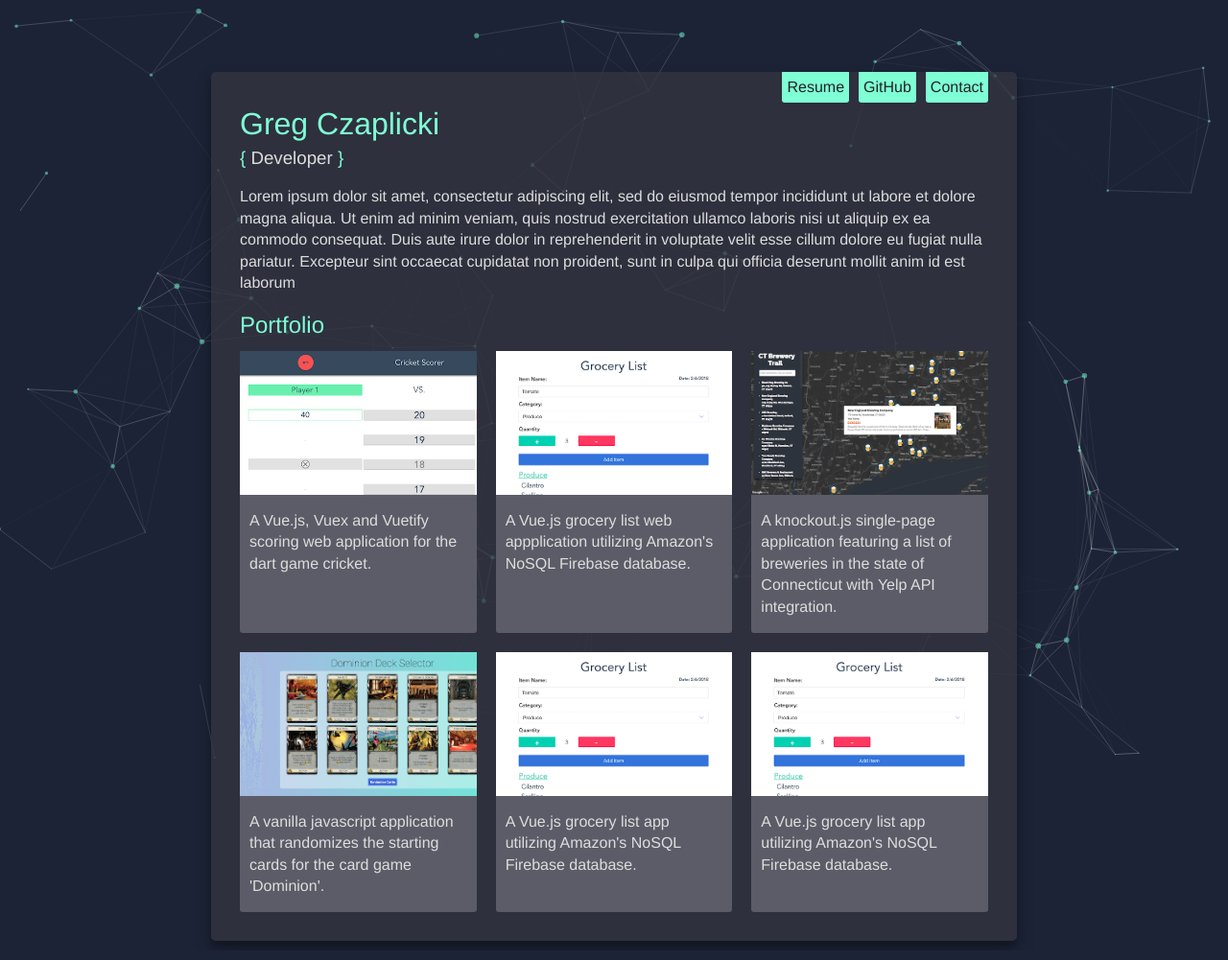
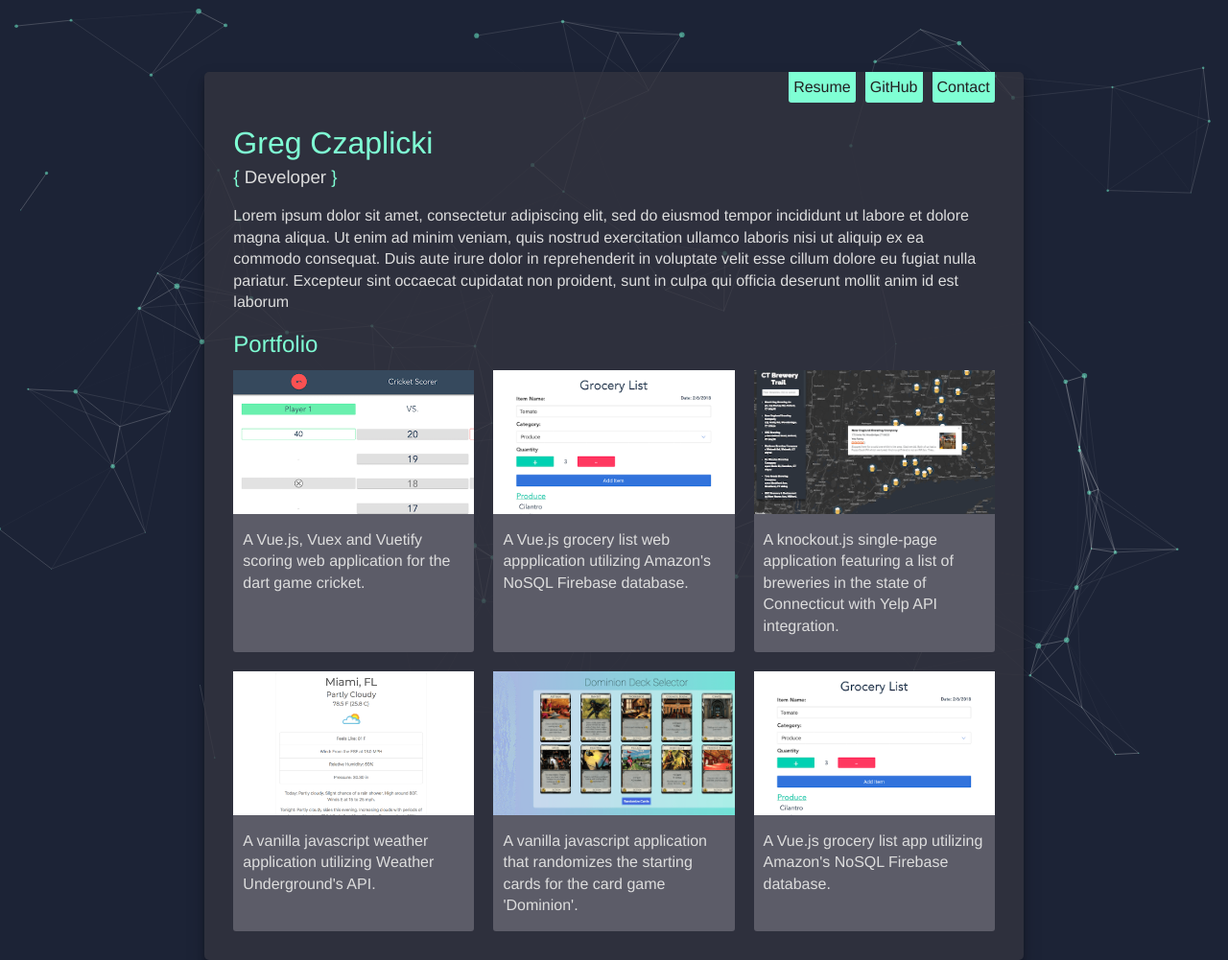
Before and after one commit to greg-czaplicki/2018portfolio, a plain HTML site: page index.html in a window 1280 px wide. Shown: the whole page at 96% size. Drawn offline with nearby package versions, Linux system fonts and the light colour scheme.

Commit message:
Feat: Add new projects

```diff
--- a/css/main.scss
+++ b/css/main.scss
@@ -141,24 +141,22 @@ img {
 
 .grid {
     display: grid;
-    grid-template-columns: 1fr;
-    padding: 10px;
-
+    grid-template-columns: 1fr; // padding: 10px;
     &__container {
         padding: 0 20px 20px 20px;
         display: grid;
-        background: rgba(52, 52, 63, 0.75);
+        background: rgba(52, 52, 63, 0.55);
         border-radius: 5px;
         box-shadow: 0 10px 20px rgba(0, 0, 0, 0.19), 0 6px 6px rgba(0, 0, 0, 0.23);
-
         &__contact {
             display: grid;
             grid-template-columns: 1fr;
             grid-auto-flow: column;
             grid-gap: 10px;
+            padding-bottom: 20px;
+            justify-self: center;
         }
     }
-
     &__portfolio {
         display: grid;
         grid-template-columns: 1fr;
@@ -187,7 +185,6 @@ img {
     border-bottom-left-radius: 3px;
     border-bottom-right-radius: 3px;
     color: #222;
-
     &:hover {
         background: rgb(0, 255, 170);
     }
@@ -214,13 +211,15 @@ img {
     .grid {
         grid-template-columns: 0.25fr 2fr 0.25fr;
         padding-top: 75px;
-
         &__container {
+            background: rgba(52, 52, 63, 0.75);
             padding: 0 30px 30px 30px;
             grid-column-start: 2;
             grid-row-start: 2;
+            &__contact {
+                justify-self: end;
+            }
         }
-
         &__portfolio {
             display: grid;
             grid-template-columns: 1fr 1fr 1fr;
@@ -234,13 +233,15 @@ img {
     .grid {
         grid-template-columns: 0.5fr 2fr 0.5fr;
         padding-top: 75px;
-
         &__container {
+            background: rgba(52, 52, 63, 0.75);
             padding: 0 30px 30px 30px;
             grid-column-start: 2;
             grid-row-start: 2;
+            &__contact {
+                justify-self: end;
+            }
         }
-
         &__portfolio {
             display: grid;
             grid-template-columns: 1fr 1fr 1fr;
--- a/index.html
+++ b/index.html
@@ -56,15 +56,16 @@
                     </p>
                 </a>
 
+                <a href="http://weather.gregczaplicki.com" target="_blank" class="card">
+                    <img class="card__img" src="./img/weather.png" alt="header" />
+                    <p class="card__info">A vanilla javascript weather application utilizing Weather Underground's API.</p>
+                </a>
+
                 <a href="http://dominion.gregczaplicki.com" target="_blank" class="card">
                     <img class="card__img" src="./img/dominion.png" alt="header" />
                     <p class="card__info">A vanilla javascript application that randomizes the starting cards for the card game 'Dominion'.</p>
                 </a>
 
-                <a href="http://grocery.gregczaplicki.com" target="_blank" class="card">
-                    <img class="card__img" src="./img/grocery.png" alt="header" />
-                    <p class="card__info">A Vue.js grocery list app utilizing Amazon's NoSQL Firebase database.</p>
-                </a>
 
                 <a href="http://grocery.gregczaplicki.com" target="_blank" class="card">
                     <img class="card__img" src="./img/grocery.png" alt="header" />
```
Also changed, not shown: css/main.css, img/weather.png (added).
